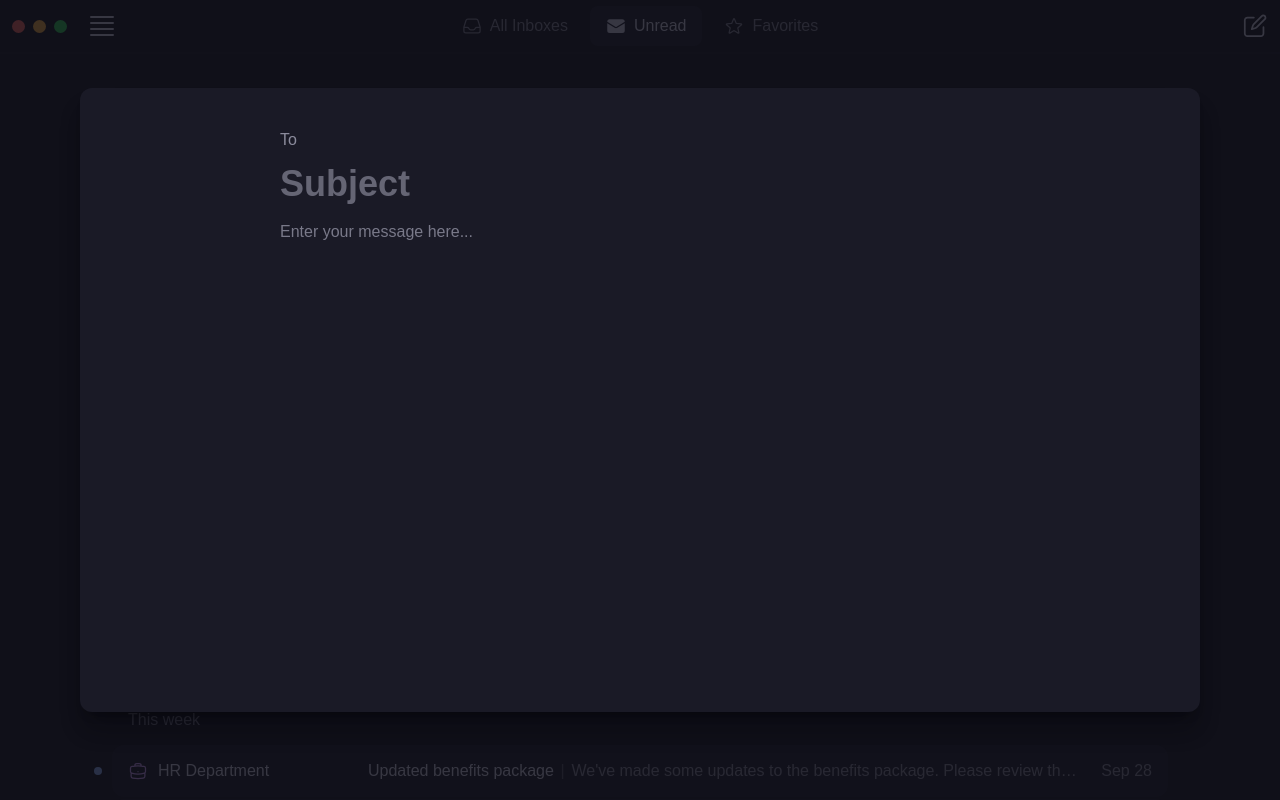
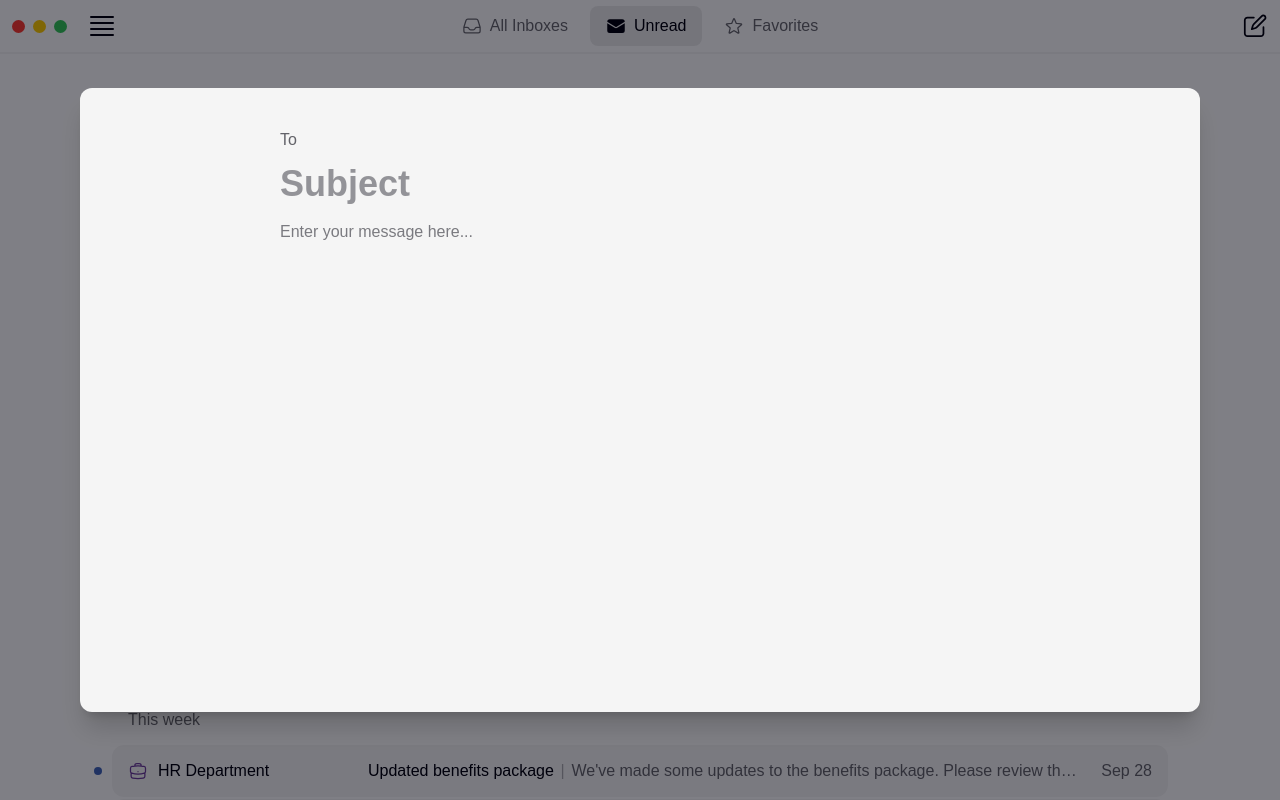
Before and after one commit to yekta/unseal, a Next.js app: page /view/unread in a window 1280 px wide. Both pictures are taken after a click on the button 1255 px from the left and 26 px from the top of the page. Built offline with nearby package versions, Linux system fonts and the light colour scheme.

Commit message:
Light theme

```diff
--- a/package.json
+++ b/package.json
@@ -32,6 +32,7 @@
     "fuse.js": "^6.6.2",
     "jotai": "^2.4.2",
     "next": "13.4.19",
+    "next-themes": "^0.2.1",
     "postcss": "8.4.29",
     "react": "18.2.0",
     "react-dom": "18.2.0",
--- a/src/app/layout.tsx
+++ b/src/app/layout.tsx
@@ -4,6 +4,7 @@ import Sidebar from "@components/navigation/Sidebar";
 import RootLayoutProviders from "@components/providers/RootLayoutProviders";
 import "@css/globals.css";
 import type { Metadata } from "next";
+import { ThemeProvider } from "next-themes";
 
 export const metadata: Metadata = {
   title: "Create Next App",
@@ -16,12 +17,12 @@ export default function RootLayout({
   children: React.ReactNode;
 }) {
   return (
-    <RootLayoutProviders>
-      <html lang="en">
-        <body
-          className={`w-full bg-c-bg text-c-on-bg break-words color-scheme-dark
+    <html lang="en" suppressHydrationWarning>
+      <body
+        className={`w-full bg-c-bg text-c-on-bg break-words
           flex flex-col justify-start h-screen overflow-hidden z-0 relative`}
-        >
+      >
+        <RootLayoutProviders>
           <Navbar />
           <div className="w-full flex-1 flex flex-col overflow-hidden relative">
             <Sidebar />
@@ -29,9 +30,9 @@ export default function RootLayout({
               {children}
             </main>
           </div>
-        </body>
-        <CommandPaletteModal />
-      </html>
-    </RootLayoutProviders>
+          <CommandPaletteModal />
+        </RootLayoutProviders>
+      </body>
+    </html>
   );
 }
--- a/src/components/CommandPalette/CommandPalette.tsx
+++ b/src/components/CommandPalette/CommandPalette.tsx
@@ -1,4 +1,4 @@
-import React, { useRef, useState } from "react";
+import { useRef, useState } from "react";
 import { MagnifyingGlassIcon } from "@heroicons/react/24/outline";
 import { useHotkeys } from "react-hotkeys-hook";
 import { useCommands } from "@components/CommandPalette/useCommands";
--- a/src/components/CommandPalette/CommandPaletteModal.tsx
+++ b/src/components/CommandPalette/CommandPaletteModal.tsx
@@ -14,6 +14,7 @@ export default function CommandPaletteModal() {
   useHotkeys(["mod+k"], () => setIsCommandPaletteOpen(!isCommandPaletteOpen), {
     enableOnFormTags: true,
   });
+
   return (
     <Dialog.Root
       onOpenChange={setIsCommandPaletteOpen}
--- a/src/components/CommandPalette/useCommands.ts
+++ b/src/components/CommandPalette/useCommands.ts
@@ -1,3 +1,5 @@
+"use client";
+
 import { isComposeOpenAtom } from "@components/Compose/composeSettings";
 import IconPenOnPaper from "@components/icons/IconPenOnPaper";
 import {
@@ -7,6 +9,7 @@ import {
   MagnifyingGlassIcon,
   StarIcon,
   MoonIcon,
+  SunIcon,
   ArchiveBoxIcon,
 } from "@heroicons/react/24/outline";
 import { useAtom, useSetAtom } from "jotai";
@@ -16,6 +19,7 @@ import { isCommandPaletteOpenAtom } from "@components/CommandPalette/commandPale
 import Fuse from "fuse.js";
 import { useAccounts } from "@ts/hooks/useAccounts";
 import AccountAvatarIcon from "@components/icons/AccountAvatarIcon";
+import { useTheme } from "next-themes";
 
 const fuseOptions = {
   keys: ["title", "description", "tags"],
@@ -27,6 +31,7 @@ export function useCommands(searchQuery: string) {
   const [isComposeOpen, setIsComposeOpen] = useAtom(isComposeOpenAtom);
   const setIsCommandPaletteOpen = useSetAtom(isCommandPaletteOpenAtom);
   const { accounts } = useAccounts();
+  const { theme, setTheme, systemTheme } = useTheme();
 
   const commands: TCommand[] = useMemo(
     () => [
@@ -78,11 +83,33 @@ export function useCommands(searchQuery: string) {
         shouldFilterOut: () => pathname === "/settings",
       },
       {
-        title: "Toggle Dark Mode",
-        description: "Toggle dark mode",
-        tags: ["theme", "dark", "light"],
-        Icon: MoonIcon,
-        onClick: () => null,
+        title:
+          theme === "light" || (theme === "system" && systemTheme === "light")
+            ? "Switch to Dark Mode"
+            : "Switch to Light Mode",
+        description:
+          theme === "light" || (theme === "system" && systemTheme === "light")
+            ? "Switch to Dark Mode"
+            : "Switch to Light Mode",
+        tags: ["theme", "dark", "light", "toggle theme"],
+        Icon:
+          theme === "light" || (theme === "system" && systemTheme === "light")
+            ? MoonIcon
+            : SunIcon,
+        onClick: () =>
+          setTheme(
+            theme === "dark" || (theme === "system" && systemTheme === "dark")
+              ? "light"
+              : "dark"
+          ),
+      },
+      {
+        title: "Switch to System Theme",
+        description: "Switch to System Theme",
+        tags: ["theme", "dark", "light", "toggle theme", "system"],
+        Icon: systemTheme === "light" ? SunIcon : MoonIcon,
+        onClick: () => setTheme("system"),
+        shouldFilterOut: () => theme === "system",
       },
       {
         title: "Go to Archived",
@@ -102,7 +129,7 @@ export function useCommands(searchQuery: string) {
         shouldFilterOut: () => pathname === `/account/${a.id}`,
       })) ?? []),
     ],
-    [pathname, isComposeOpen, accounts]
+    [pathname, isComposeOpen, accounts, theme, systemTheme]
   );
 
   const commandsSimple: TCommandSimple[] = useMemo(
--- a/src/components/Compose/ComposeButtonWithModal.tsx
+++ b/src/components/Compose/ComposeButtonWithModal.tsx
@@ -24,7 +24,7 @@ export default function ComposeButtonWithModal() {
       <Dialog.Portal>
         <div className="z-[100] fixed left-0 top-0 w-full h-full flex flex-col items-center overflow-hidden">
           <Dialog.Overlay
-            className={`absolute left-0 top-0 w-full h-full bg-c-barrier/80
+            className={`absolute left-0 top-0 w-full h-full bg-c-barrier/[var(--o-barrier)]
             overflow-auto flex flex-row justify-center py-18`}
           >
             <div className="md:px-4 max-w-6xl w-full my-auto flex flex-col items-center">
--- a/src/components/ScrollArea.tsx
+++ b/src/components/ScrollArea.tsx
@@ -5,8 +5,8 @@ export default function ScrollArea({
   className = "w-full flex-1 flex flex-col items-start justify-start",
   viewportClass = "",
   children,
-  barBg = "bg-c-on-bg-tertiary/0 hover:bg-c-on-bg-tertiary/40",
-  thumbBg = "bg-c-on-bg-secondary/75",
+  barBg = "bg-c-scrollbar-bg/0 hover:bg-c-scrollbar-bg/40",
+  thumbBg = "bg-c-scrollbar-thumb/75",
 }: {
   className?: string;
   viewportClass?: string;
--- a/src/css/globals.css
+++ b/src/css/globals.css
@@ -14,8 +14,8 @@
   --c-barrier: 16 16 24;
   --c-shadow: 0 0 6;
   --c-on-bg: 215 215 235;
-  --c-on-bg-secondary: 135 135 155;
-  --c-on-bg-tertiary: 85 85 105;
+  --c-scrollbar-bg: 24 85 105;
+  --c-scrollbar-thumb: 135 135 155;
   --c-icon-red: 255 157 157;
   --c-icon-lime: 190 219 142;
   --c-icon-blue: 161 199 255;
@@ -29,6 +29,38 @@
   --o-shadow-normal: 0.2;
   --o-shadow-strong: 0.3;
   --o-shadow-command-palette: 0.6;
+  --o-barrier: 0.8;
+}
+
+html[data-theme=light]{
+    --c-bg: 255 255 255;
+    --c-bg-unread: 245 245 245;
+    --c-bg-secondary: 245 245 245;
+    --c-bg-tertiary: 235 235 235;
+    --c-bg-command-palette: 255 255 255;
+    --c-bg-highlight: 235 235 235;
+    --c-bg-highlight-secondary: 230 230 230;
+    --c-primary: 64 101 185;
+    --c-favorite: 215 110 5;
+    --c-barrier: 0 0 12;
+    --c-shadow: 0 0 6;
+    --c-on-bg: 0 0 12;
+    --c-scrollbar-bg: 170 170 182;
+    --c-scrollbar-thumb: 80 80 92;
+    --c-icon-red: 155 57 57;
+    --c-icon-lime: 90 119 42;
+    --c-icon-blue: 61 99 155;
+    --c-icon-yellow: 119 107 46;
+    --c-icon-purple: 109 61 155;
+    --c-icon-green: 36 114 48;
+    --c-notification: 64 101 185;
+    --c-macos-red: 255 59 48;
+    --c-macos-orange: 255 204 0;
+    --c-macos-green: 52 199 89;
+    --o-shadow-normal: 0.08;
+    --o-shadow-strong: 0.16;
+    --o-shadow-command-palette: 0.24;
+    --o-barrier: 0.5;
 }
 
 body {
@@ -115,12 +147,4 @@ a:focus-visible {
   transition: width 0.15s cubic-bezier(0, 0.55, 0.45, 1), background 0.15s cubic-bezier(0, 0.55, 0.45, 1);
 }
 
-.color-scheme-dark {
-  color-scheme: dark;
-}
-
-.color-scheme-light {
-  color-scheme: light;
-}
-
 @tailwind utilities;
--- a/tailwind.config.ts
+++ b/tailwind.config.ts
@@ -33,8 +33,8 @@ const config: Config = {
           "rgb(var(--c-bg-highlight-secondary)/<alpha-value>)",
         "c-bg-unread": "rgb(var(--c-bg-unread)/<alpha-value>)",
         "c-on-bg": "rgb(var(--c-on-bg)/<alpha-value>)",
-        "c-on-bg-secondary": "rgb(var(--c-on-bg-secondary)/<alpha-value>)",
-        "c-on-bg-tertiary": "rgb(var(--c-on-bg-tertiary)/<alpha-value>)",
+        "c-scrollbar-bg": "rgb(var(--c-scrollbar-bg)/<alpha-value>)",
+        "c-scrollbar-thumb": "rgb(var(--c-scrollbar-thumb)/<alpha-value>)",
         "c-primary": "rgb(var(--c-primary)/<alpha-value>)",
         "c-favorite": "rgb(var(--c-favorite)/<alpha-value>)",
         "c-barrier": "rgb(var(--c-barrier)/<alpha-value>)",
```
Also changed, not shown: src/components/providers/RootLayoutProviders.tsx (+6 -3 lines), 1 other file (tests, documents, lock files or other folders).
